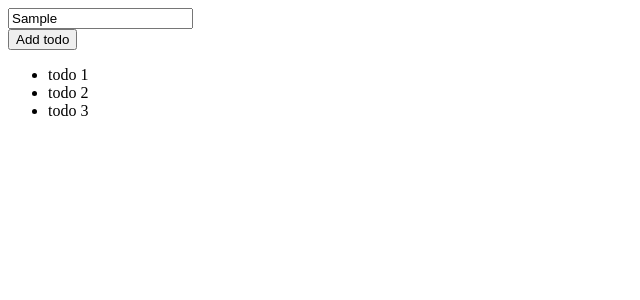
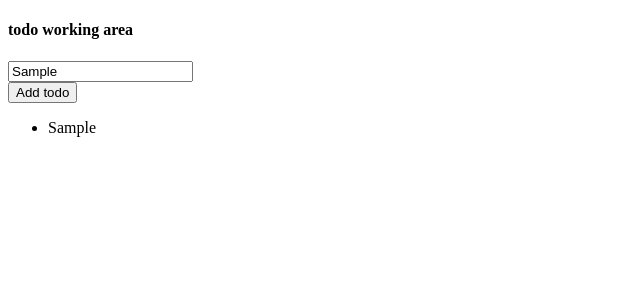
Before and after one commit to amitrahul/React_learning, a React (Vite) app: page / in a window 1280 px wide. Both pictures are taken after typing "Sample" into the empty fields and a click on the button "Add todo". Shown: the top 300 px of the page, without its empty margins (0-640 px from the left). Built offline with nearby package versions, Linux system fonts and the light colour scheme.

Commit message:
implement feature : to show data after button click

```diff
--- a/src/Todo.jsx
+++ b/src/Todo.jsx
@@ -1,3 +1,4 @@
+import { useState } from "react";
 import TodoList from "./TodoList";
 const Todo = () => {
   const todos = [
@@ -5,12 +6,23 @@ const Todo = () => {
     { id: 2, data: "todo 2" },
     { id: 3, data: "todo 3" },
   ];
+  const [todoText, setTodoText] = useState("");
+  const [todoList, setTodoList] = useState([]);
   return (
     <>
-      <input type="text" placeholder="new todo ..." />
+      {/* <TodoList todos={todos} /> */}
+      <h4>todo working area</h4>
+      <input
+        type="text"
+        placeholder="new todo ..."
+        onChange={(e) => setTodoText(e.target.value)}
+      />
       <br />
-      <button>Add todo</button>
-      <TodoList todos={todos} />
+      <button onClick={() => setTodoList([...todoList, todoText])}>
+        Add todo
+      </button>
+      <br />
+      <TodoList todos={todoList} />
     </>
   );
 };
--- a/src/TodoList.jsx
+++ b/src/TodoList.jsx
@@ -1,5 +1,7 @@
 function TodoList({ todos }) {
-  const TodoListdata = todos.map((todo) => <li key={todo.id}>{todo.data}</li>);
+  //   const TodoListdata = todos.map((todo) => (
+  //     <li key={todo.data}>{todo.data}</li>
+  //   ));
   return (
     <ul>
       {/* method1 to render array list data */}
@@ -8,7 +10,11 @@ function TodoList({ todos }) {
       ))} */}
 
       {/* method 2 to render array list data */}
-      {TodoListdata}
+      {/* {TodoListdata} */}
+
+      {todos.map((todo, i) => (
+        <li key={i}>{todo}</li>
+      ))}
     </ul>
   );
 }
```
